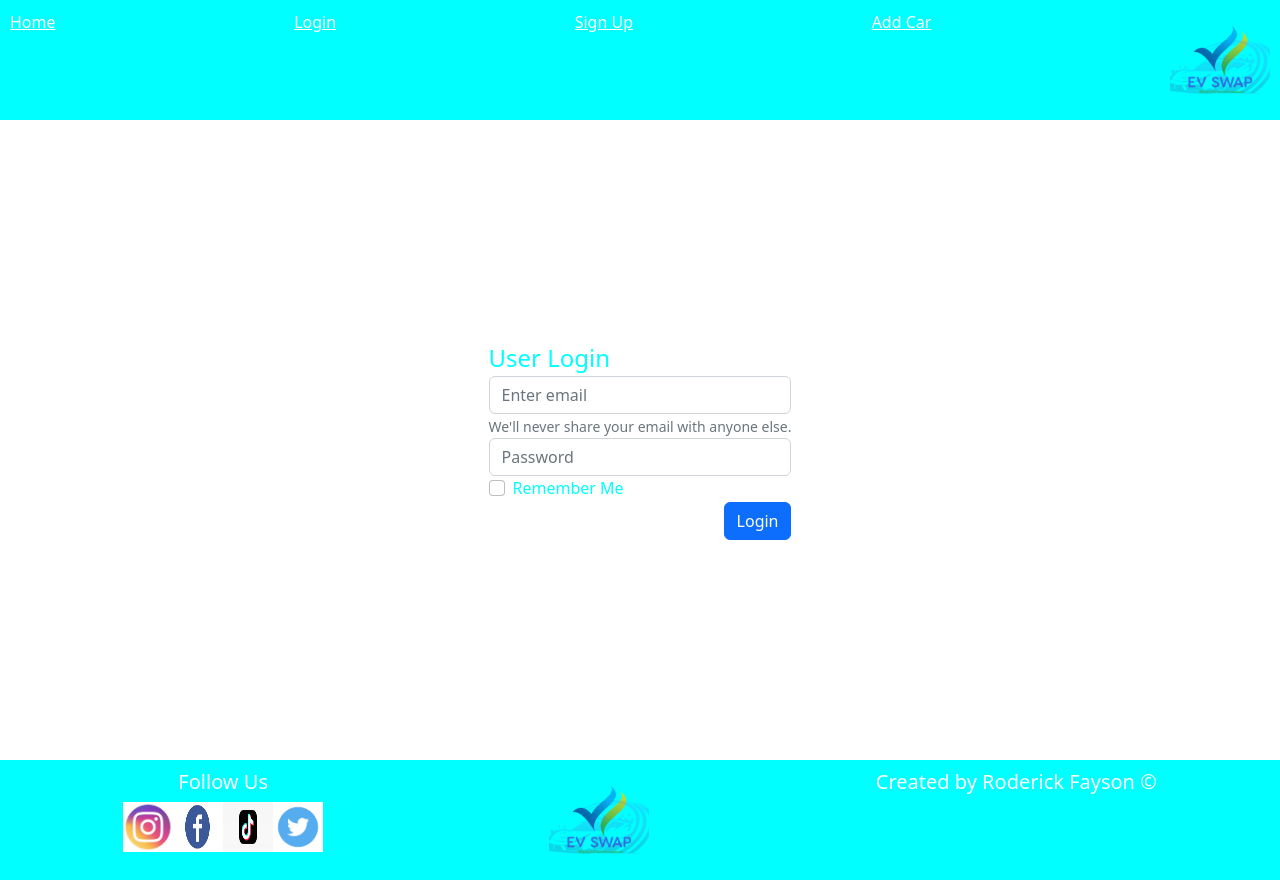
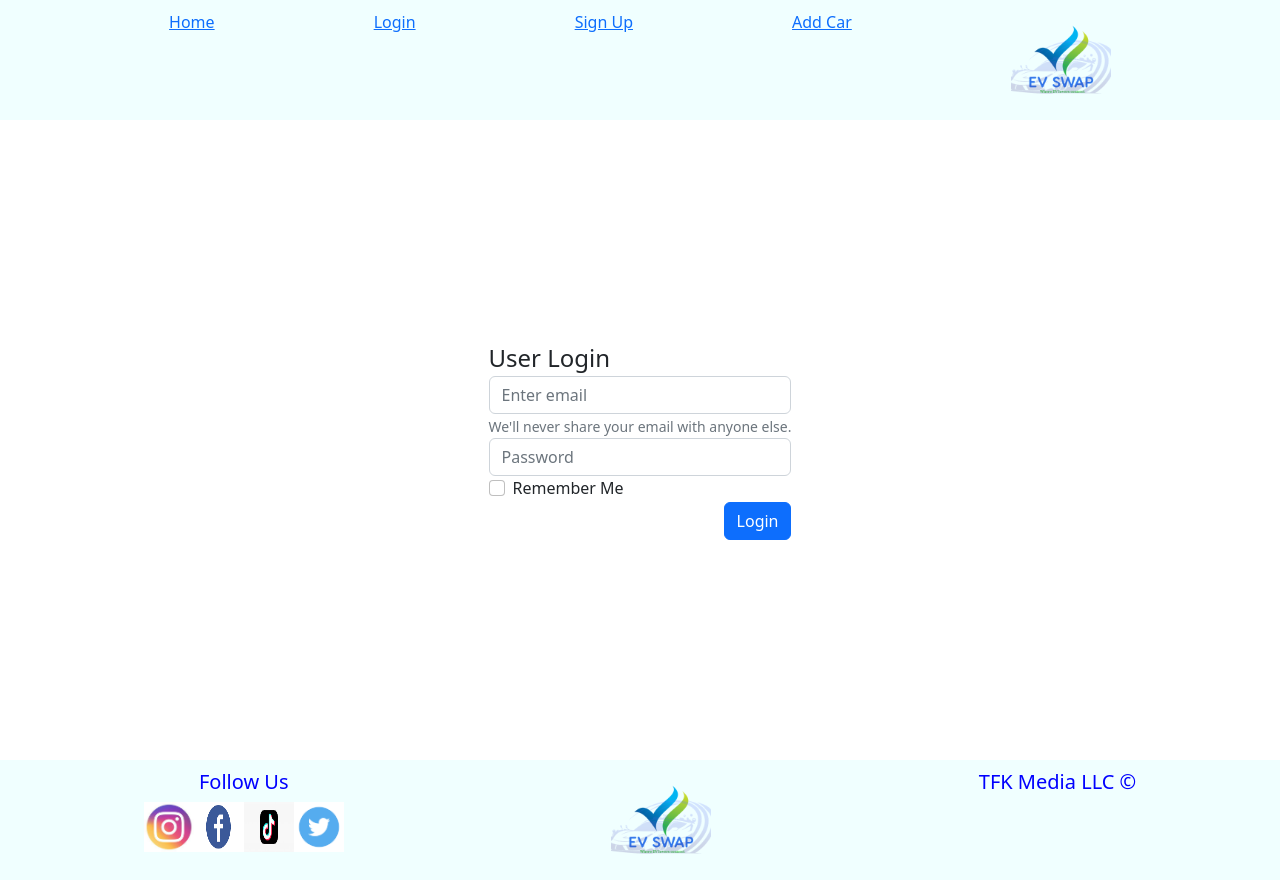
Before and after one commit to rgfayson2/ev-swap-web, a React (Create React App) app: page /login in a window 1280 px wide. Built offline with nearby package versions, Linux system fonts and the light colour scheme.

Commit message:
sign up not working

```diff
--- a/src/App.css
+++ b/src/App.css
@@ -10,18 +10,18 @@
   justify-content: center;
   flex-direction: column;
   align-items: center;
-  color: aqua;
+
 }
 
 .Header {
+  padding: 10px;
+  color: aqua;
+  background-color: azure;
   display: flex;
   flex-direction: row;
   flex-wrap: nowrap;
-  justify-content: space-between;
-  padding: 10px;
-  text-align: center;
-  color: white;
-  background-color: aqua;
+  justify-content: space-evenly;
+  text-align: justify;
 }
 
 .Navlinks {
@@ -40,9 +40,18 @@
   justify-content: space-around;
   padding: 10px;
   text-align: center;
-  color: white;
-  background-color: aqua;
+  background-color: azure;
+  color: blue;
 }
+
+.Logos {
+  padding-left: 5px;
+  left: 2px;
+  justify-content: space-between;
+
+}
+
+
 
 .Form {
   display: flexbox;
--- a/src/components/Footer.jsx
+++ b/src/components/Footer.jsx
@@ -10,16 +10,15 @@ export default function Footer() {
     <footer className="Footer">
       <div>
         <h5>Follow Us</h5>
-        <div >
-        <img src={IGlogo} alt="" width="50" height="50" />
-        <img src={Facebook} alt="" width="50" height="50" />
-        <img src={TikTok} alt="" width="50" height="50" />
-        <img src={Twitter} alt="" width="50" height="50" />
+        <div>
+          <img src={IGlogo} alt="" width="50" height="50" />
+          <img src={Facebook} alt="" width="50" height="50" />
+          <img src={TikTok} alt="" width="50" height="50" />
+          <img src={Twitter} alt="" width="50" height="50" />
         </div>
       </div>
-
       <img src={Logo} alt="" width="100" height="100" />
-      <h5>Created by Roderick Fayson &copy;</h5>
+      <h5>TFK Media LLC &copy;</h5>
     </footer>
   )
 }
--- a/src/components/Header.jsx
+++ b/src/components/Header.jsx
@@ -6,16 +6,16 @@ export default function Header() {
     <header>
       <div className="Header">
         <nav>
-          <a style={{color: "white"}} href="Home">Home</a>
+          <a href="Home">Home</a>
         </nav>
         <nav>
-          <a style={{color: "white"}} href="Login">Login</a>
+          <a href="Login">Login</a>
         </nav>
         <nav>
-          <a style={{color: "white"}} href="SignUp">Sign Up</a>
+          <a href="SignUp">Sign Up</a>
         </nav>
         <nav>
-          <a style={{color: "white"}} href="AddCar">Add Car</a>
+          <a href="AddCar">Add Car</a>
         </nav>
         <img src={Logo} alt="" width="100" height="100" />
       </div>
--- a/src/pages/AddCar.jsx
+++ b/src/pages/AddCar.jsx
@@ -19,8 +19,8 @@ export default function AddCar() {
   const createCar = event => {
    event.preventDefault()
 
-    // fetch("http://localhost:4000/cars", {
-      fetch("https://ev-swap-api.web.app/cars", {
+    fetch("http://localhost:4000/cars", {
+      // fetch("https://ev-swap-api.web.app/cars", {
       method: "POST",
       mode: "cors",
       headers: {
--- a/src/pages/Cars.jsx
+++ b/src/pages/Cars.jsx
@@ -11,8 +11,8 @@ export default function Cars() {
   }
 
   useEffect(() => {
-    // fetch("http://localhost:4000/cars")
-      fetch("https://ev-swap-api.web.app/cars")
+    fetch("http://localhost:4000/cars")
+      // fetch("https://ev-swap-api.web.app/cars")
       .then((results) => results.json())
       .then((data) => setCars(data))
       .catch(console.error)
@@ -25,12 +25,10 @@ export default function Cars() {
         className="App"
         variant="light"
         slide={false}
-        interval={null}
-      >
+        interval={null}>
         {cars.map((car, id) => (
           <Carousel.Item key={id}>
             <CarCard carObj={car} />
-
             <Carousel.Caption>
               <Button
                 className="cp-btn"
--- a/src/pages/SignUp.jsx
+++ b/src/pages/SignUp.jsx
@@ -7,13 +7,14 @@ export default function SignUp() {
 
   const newUser = {
     email: email,
-    pasword: password,
+    password: password,
   }
 
   const createUser = (event) => {
     event.preventDefault()
 
     fetch("http://localhost:4000/users", {
+      // fetch("https://ev-swap-api.web.app/users",{
       method: "POST",
       mode: "cors",
       headers: {
@@ -35,7 +36,7 @@ export default function SignUp() {
     <div className="App">
       <Modal.Dialog>
         <h1>Sign Up</h1>
-        <Form>
+        <Form onSubmit={(e) => e.preventDefault()}>
           <Form.Group>
             <Form.Control
               type="email"
```
